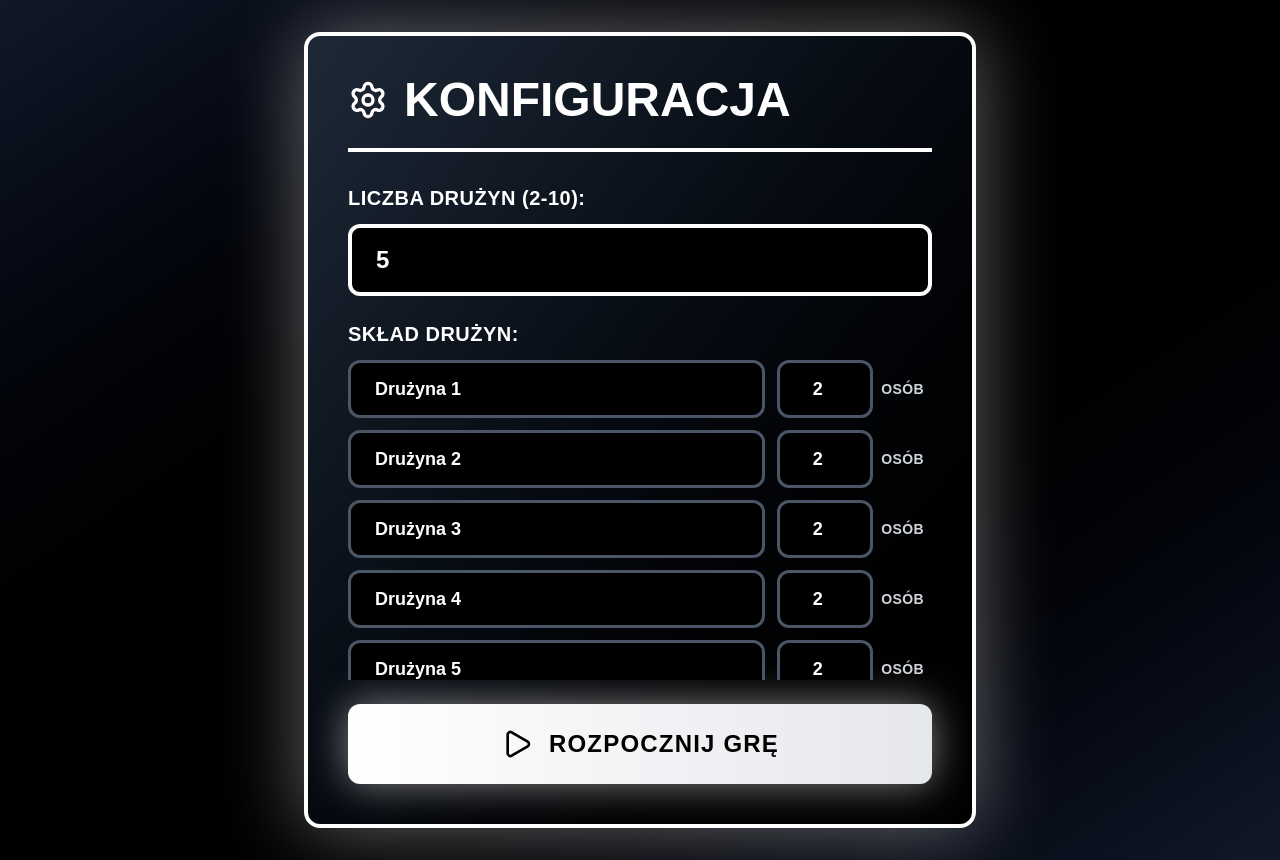
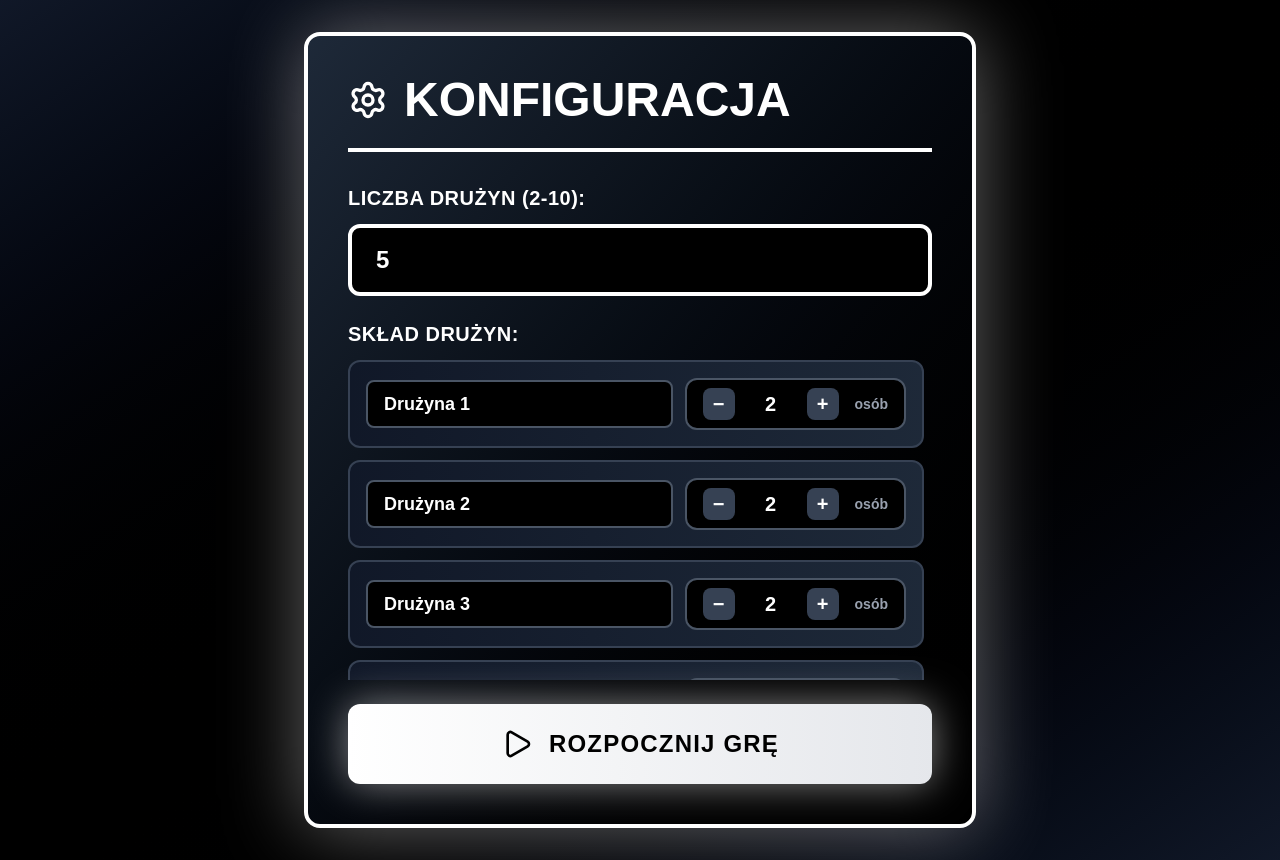
Before and after one commit to Adam903PL/jeden-z-dziesieciu, a Next.js app: page / in a window 1280 px wide. Built offline with nearby package versions, Linux system fonts and the light colour scheme.

Commit message:
style(game-config): improve UI for game configuration component

```diff
--- a/src/app/components/game/GameSetup.tsx
+++ b/src/app/components/game/GameSetup.tsx
@@ -1,18 +1,12 @@
 'use client';
 
 import React, { useState, useEffect } from 'react';
-import { Team } from '../../lib/types';
-import { GameService } from '../../lib/gameService';
 import { Play, Settings } from 'lucide-react';
 
-interface GameSetupProps {
-  onStart: (teams: Team[]) => void;
-}
-
-const GameSetup: React.FC<GameSetupProps> = ({ onStart }) => {
+const GameSetup = ({ onStart }) => {
   const [teamCount, setTeamCount] = useState(5);
-  const [teamNames, setTeamNames] = useState<string[]>([]);
-  const [teamMembers, setTeamMembers] = useState<number[]>([]);
+  const [teamNames, setTeamNames] = useState([]);
+  const [teamMembers, setTeamMembers] = useState([]);
 
   useEffect(() => {
     setTeamNames(prev =>
@@ -24,18 +18,16 @@ const GameSetup: React.FC<GameSetupProps> = ({ onStart }) => {
   }, [teamCount]);
 
   const handleStart = () => {
-    const teams: Team[] = teamNames.map((name, i) => ({
+    const teams = teamNames.map((name, i) => ({
       id: i + 1,
       name: name || `Drużyna ${i + 1}`,
-      chances: GameService.STAGE1_CHANCES,
+      chances: 3,
       points: 0,
       eliminated: false,
       members: Math.max(1, teamMembers[i] ?? 1)
     }));
     onStart(teams);
   };
-
-
 
   return (
     <div className="min-h-screen bg-gradient-to-br from-gray-900 via-black to-gray-900 flex items-center justify-center p-8">
@@ -64,11 +56,11 @@ const GameSetup: React.FC<GameSetupProps> = ({ onStart }) => {
             <label className="block text-white text-xl font-bold mb-3 uppercase tracking-wide">
               Skład drużyn:
             </label>
-            <div className="space-y-3 max-h-80 overflow-y-auto pr-2 custom-scrollbar">
+            <div className="space-y-3 max-h-80 overflow-y-auto pr-2">
               {teamNames.map((name, i) => (
                 <div
                   key={i}
-                  className="grid grid-cols-[1fr_auto] gap-3 items-center"
+                  className="flex items-center gap-3 bg-gradient-to-r from-gray-900 to-gray-800 border-2 border-gray-700 hover:border-gray-500 rounded-xl p-4 transition-all"
                 >
                   <input
                     type="text"
@@ -81,26 +73,39 @@ const GameSetup: React.FC<GameSetupProps> = ({ onStart }) => {
                       });
                     }}
                     placeholder={`Drużyna ${i + 1}`}
-                    className="w-full px-6 py-3 bg-black border-3 border-gray-600 hover:border-white rounded-xl text-white text-lg font-bold focus:outline-none focus:border-white focus:shadow-[0_0_20px_rgba(255,255,255,0.2)] transition-all"
+                    className="flex-1 px-4 py-2 bg-black border-2 border-gray-600 hover:border-white rounded-lg text-white text-lg font-bold focus:outline-none focus:border-white focus:shadow-[0_0_15px_rgba(255,255,255,0.2)] transition-all"
                   />
-                  <div className="flex items-center gap-2">
-                    <input
-                      type="number"
-                      min="1"
-                      max="10"
-                      value={teamMembers[i] ?? 1}
-                      onChange={(e) => {
-                        const raw = parseInt(e.target.value, 10);
-                        const value = Math.max(1, Math.min(10, Number.isNaN(raw) ? 1 : raw));
+                  <div className="flex items-center gap-3 bg-black border-2 border-gray-600 rounded-xl px-4 py-2">
+                    <button
+                      type="button"
+                      onClick={() => {
                         setTeamMembers(prev => {
                           const updated = [...prev];
-                          updated[i] = value;
+                          updated[i] = Math.max(1, (prev[i] ?? 1) - 1);
                           return updated;
                         });
                       }}
-                      className="w-24 px-4 py-3 bg-black border-3 border-gray-600 hover:border-white rounded-xl text-white text-lg font-bold focus:outline-none focus:border-white focus:shadow-[0_0_20px_rgba(255,255,255,0.2)] transition-all text-center"
-                    />
-                    <span className="text-gray-300 text-sm font-semibold uppercase tracking-wide">osób</span>
+                      className="w-8 h-8 flex items-center justify-center bg-gray-700 hover:bg-white hover:text-black text-white font-bold rounded-lg transition-all text-xl"
+                    >
+                      −
+                    </button>
+                    <span className="w-12 text-center text-white text-xl font-bold">
+                      {teamMembers[i] ?? 1}
+                    </span>
+                    <button
+                      type="button"
+                      onClick={() => {
+                        setTeamMembers(prev => {
+                          const updated = [...prev];
+                          updated[i] = Math.min(10, (prev[i] ?? 1) + 1);
+                          return updated;
+                        });
+                      }}
+                      className="w-8 h-8 flex items-center justify-center bg-gray-700 hover:bg-white hover:text-black text-white font-bold rounded-lg transition-all text-xl"
+                    >
+                      +
+                    </button>
+                    <span className="text-gray-400 text-sm font-semibold ml-1">osób</span>
                   </div>
                 </div>
               ))}
```
